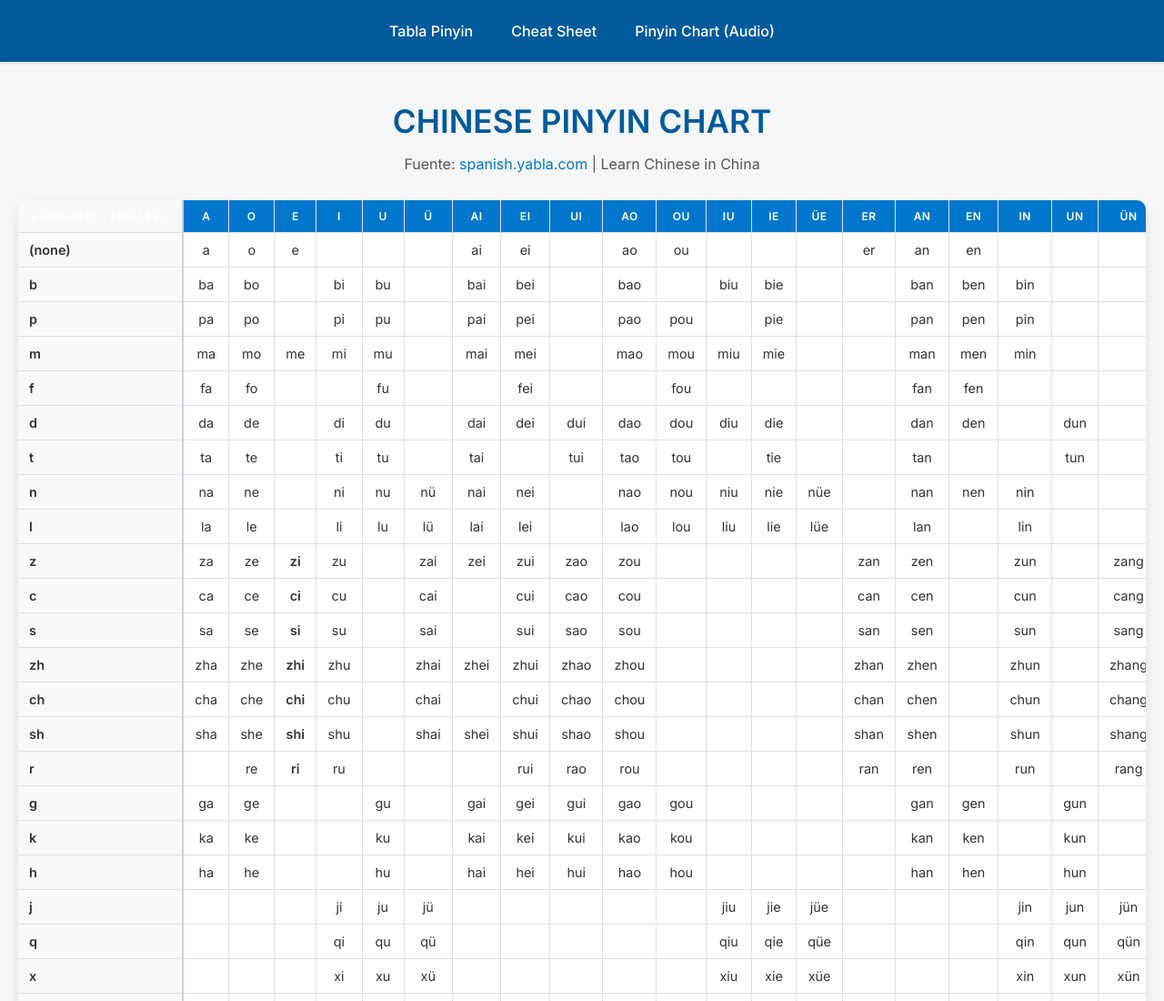
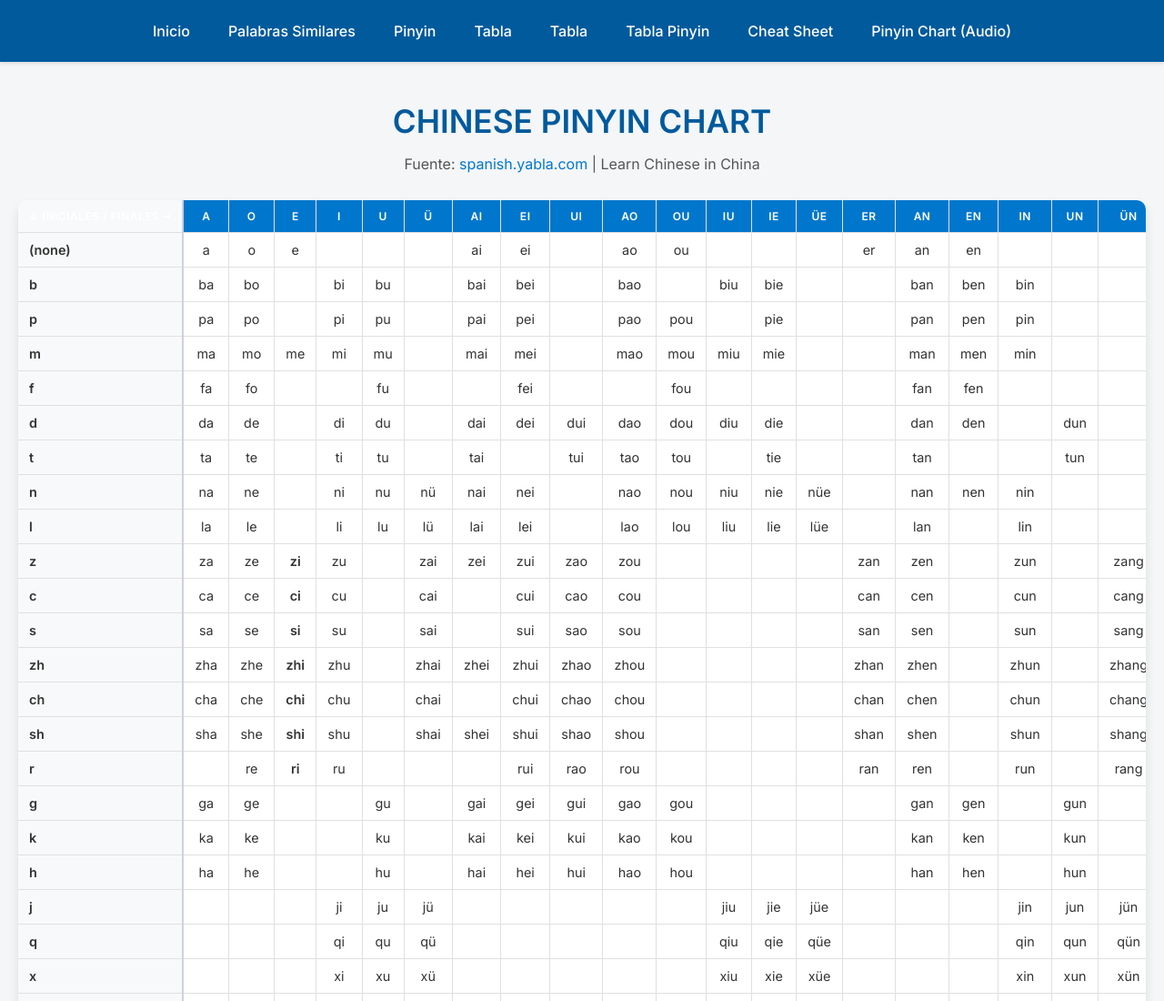
Before and after one commit to uibg9312/learingchinese, a plain HTML site: page pinyin.html in a window 1280 px wide. Shown: the top 1100 px of the page at 91% size. Drawn offline with Linux system fonts and the light colour scheme.

Commit message:
Update pinyin.html

```diff
--- a/pinyin.html
+++ b/pinyin.html
@@ -281,6 +281,13 @@
 
     <nav>
         <div>
+
+            <a href="index.html">Inicio</a>
+            <a href="words.html">Palabras Similares</a>
+            <a href="caracteres.html">Pinyin</a>
+            <a href="table.html">Tabla</a>
+            <a href="500.html">Tabla</a>
+
             <a href="#pinyin-table">Tabla Pinyin</a>
             <a href="#cheat-sheet">Cheat Sheet</a>
             <a href="https://spanish.yabla.com/chinese-pinyin-chart.php" target="_blank" rel="noopener noreferrer">Pinyin Chart (Audio)</a>
```
